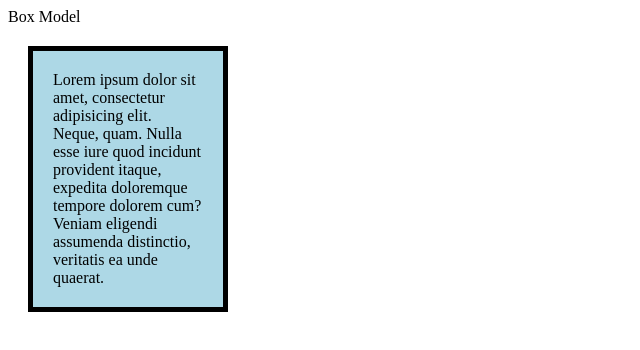
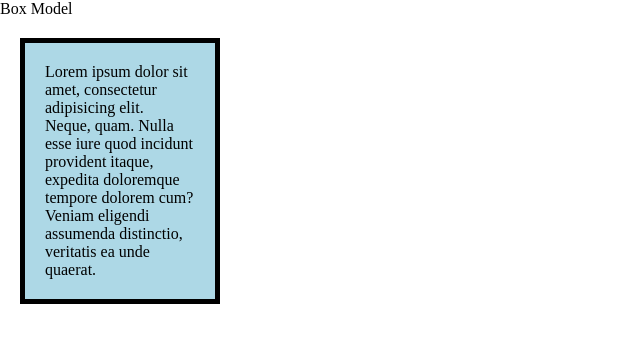
Before and after one commit to rratneshSingh/ruchica-ui, a plain HTML site: page lecture-6/index.html in a window 1280 px wide. Shown: the whole page, without its empty margins (0-640 px from the left). Drawn offline with Linux system fonts and the light colour scheme.

Commit message:
basic selector

```diff
--- a/lecture-6/index.html
+++ b/lecture-6/index.html
@@ -6,8 +6,10 @@
     <meta name="viewport" content="width=device-width, initial-scale=1.0">
     <title>Document</title>
     <style>
-        p {
+        * {
             margin: 0;
+            padding: 0;
+            box-sizing: border-box;
         }
     </style>
 </head>
```
